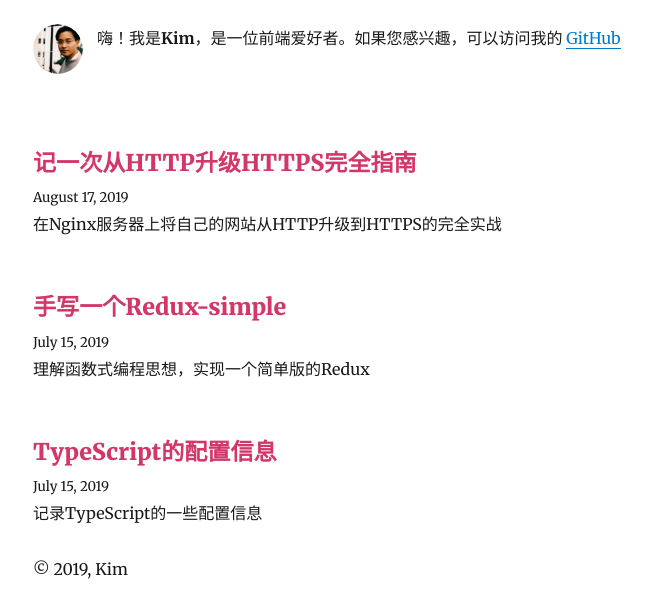
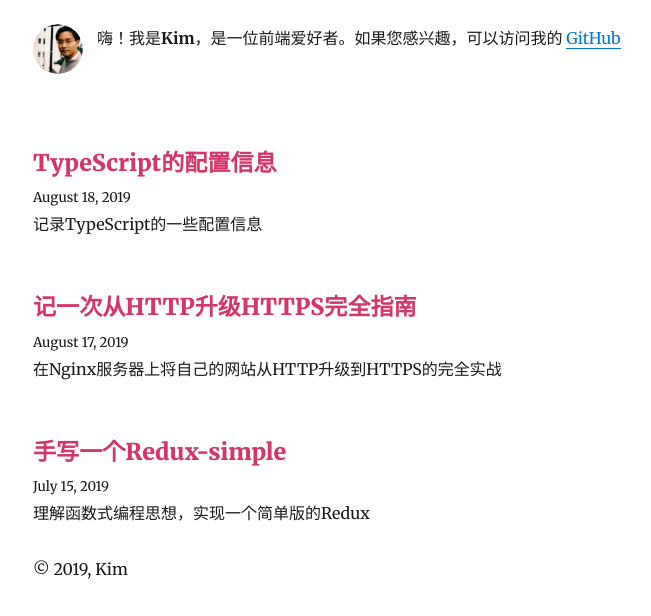
Before and after one commit to hubvue/blog1, a Gatsby site: page / in a window 1280 px wide. Shown: the part 116-732 px from the top of the page, without its empty margins (292-943 px from the left). Built offline with nearby package versions, Linux system fonts and the light colour scheme; Gatsby itself is replaced by a stand-in of ours; some packages are replaced by stand-ins of ours.

Commit message:
update time

```diff
--- a/content/blog/typescript-options/index.md
+++ b/content/blog/typescript-options/index.md
@@ -1,6 +1,6 @@
 ---
 title: TypeScript的配置信息
-date: "2019-07-15"
+date: "2019-08-18"
 description: 记录TypeScript的一些配置信息
 ---
 
```
